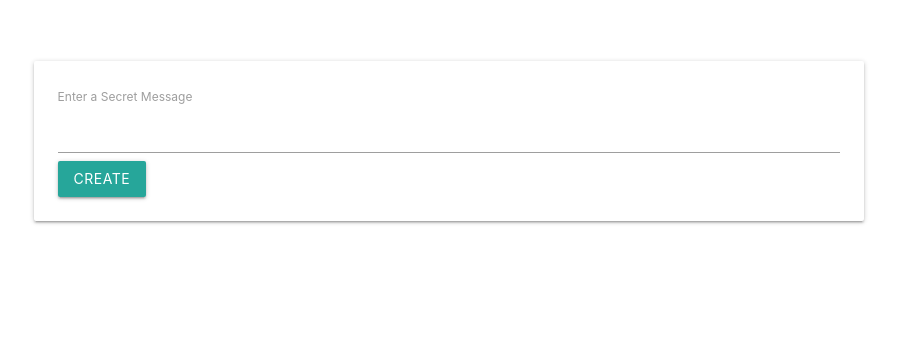
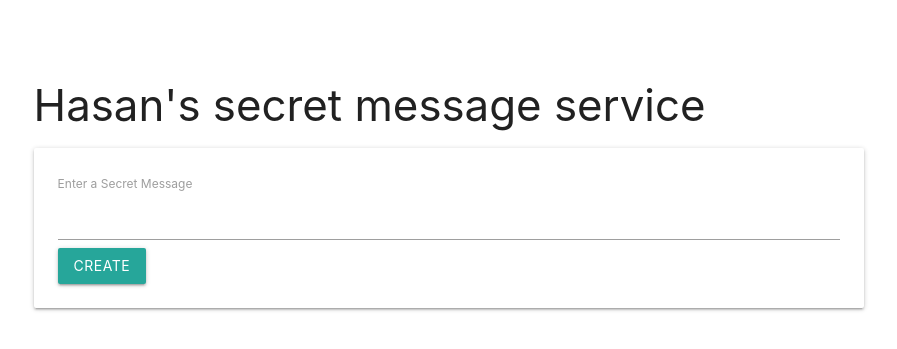
Before and after one commit to jeyMoney/jeyMoney.github.io, a plain HTML site: page index.html in a window 1280 px wide. Shown: the part 147-496 px from the top of the page, without its empty margins (191-1088 px from the left). Drawn offline with nearby package versions, Linux system fonts and the light colour scheme.

Commit message:
Update index.html

```diff
--- a/index.html
+++ b/index.html
@@ -15,6 +15,7 @@
 <body>
     <div class="row">
         <div class="col s8 offset-s2">
+		<h3>Hasan's secret message service</h3>
             <div id="message-show" class="card-panel hide">
                 <h1></h1>
                 <div>
```
